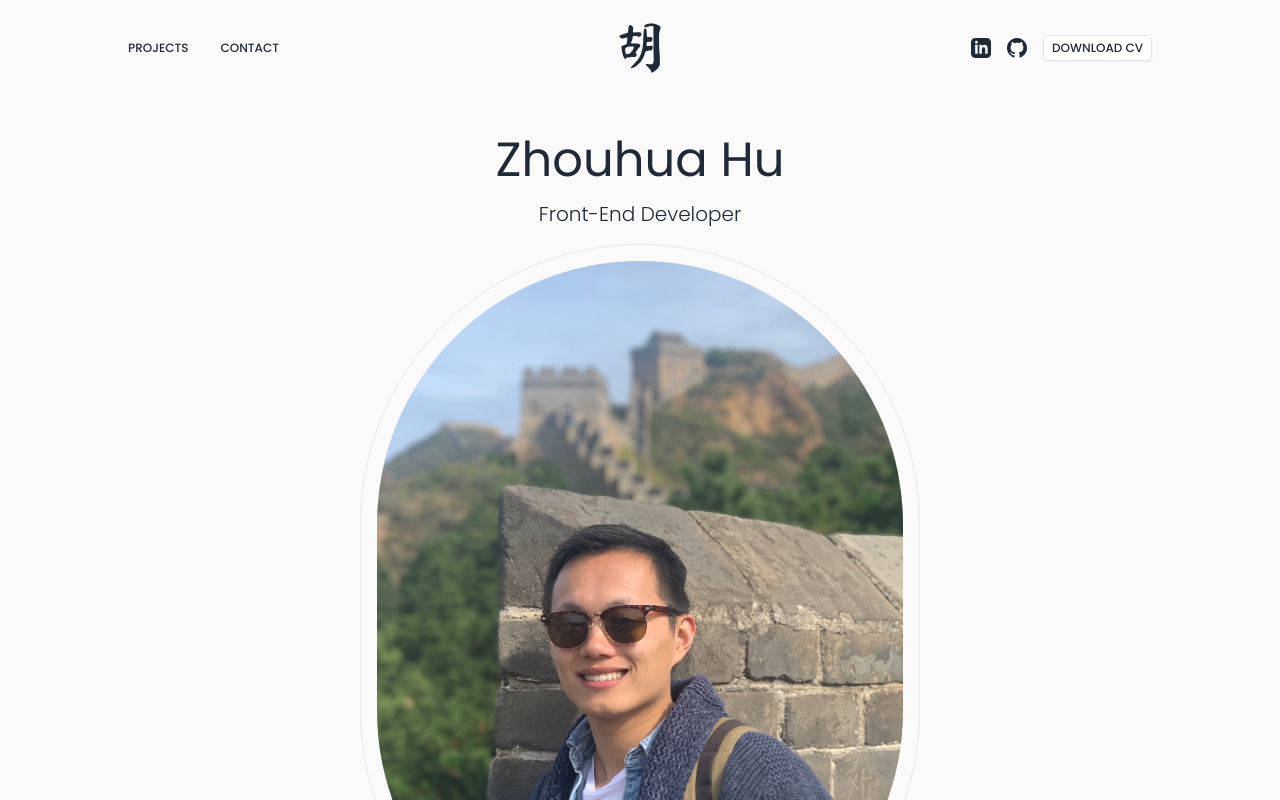
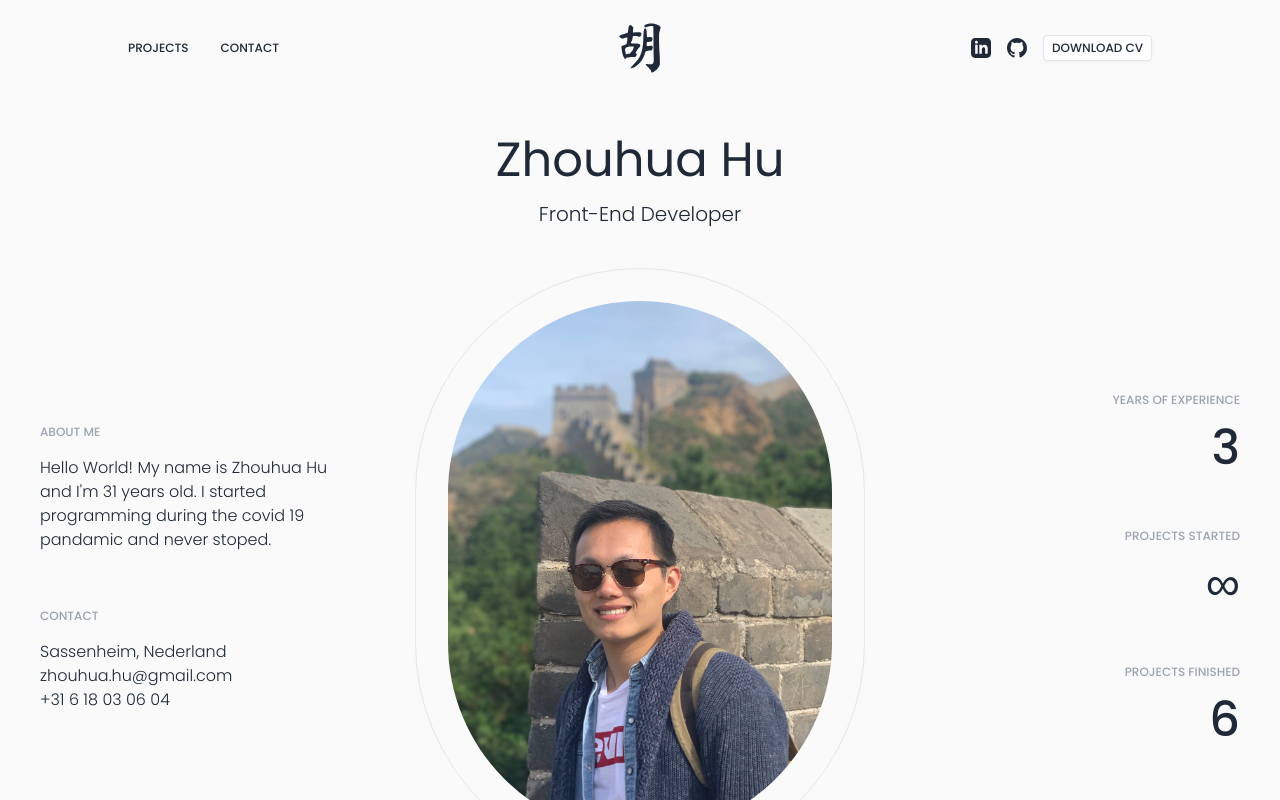
Before and after one commit to zhouhuahu91/profile, a Next.js app: page / in a window 1280 px wide. Shown: the top 800 px of the page. Built offline with nearby package versions, Linux system fonts and the light colour scheme.

Commit message:
added about me text

```diff
--- a/pages/index.tsx
+++ b/pages/index.tsx
@@ -3,39 +3,35 @@ import type { NextPage } from "next";
 import Image from "next/image";
 // Module imports
 import Emoji from "@/components/Emoji";
+import getAge from "@/utils/getAgeFunction";
 
 const Home: NextPage = () => {
+  const subTitle: string = "font-medium text-gray-400 text-xs uppercase mb-4";
+
   return (
-    <main className="flex flex-col justify-center items-center max-w-screen-2xl mx-auto mt-10">
+    <main className="flex flex-col justify-center items-center max-w-screen-xl mx-auto mt-10">
       <div className="text-center">
         <h1 className="text-5xl mb-4 font-normal">Zhouhua Hu</h1>
         <h2 className="text-xl">Front-End Developer</h2>
       </div>
-      <div className="flex justify-between items-center flex-col w-full p-4">
-        {/* <div className="flex flex-col w-1/4 space-y-14">
+      <div className="flex justify-between items-center flex-col sm:flex-row w-full p-10">
+        <div className="flex flex-col w-1/4 space-y-14">
           <div className="flex flex-col">
-            <h3 className="font-medium text-gray-400 text-xs uppercase mb-4">
-              About me
-            </h3>
-            <p>
-              Lorem ipsum dolor sit amet consectetur adipisicing elit. Sapiente
-              accusamus deserunt voluptatem quos eveniet optio ex, a dolorum
-              reprehenderit adipisci cum est numquam aperiam beatae sit animi
-              officiis voluptatum iste.
-            </p>
+            <h3 className={subTitle}>About me</h3>
+            <p>{`Hello World! My name is Zhouhua Hu and I'm ${getAge(
+              "April 28, 1991"
+            )} years old. I started programming during the covid 19 pandamic and never stoped.`}</p>
           </div>
           <div className="flex flex-col">
-            <h3 className="font-medium text-gray-400 text-xs uppercase mb-4">
-              contact
-            </h3>
+            <h3 className={subTitle}>contact</h3>
             <span>Sassenheim, Nederland</span>
             <a href="mailto:zhouhua.hu@gmail.com">zhouhua.hu@gmail.com</a>
             <a href="tel:+31618030604">+31 6 18 03 06 04</a>
           </div>
-        </div> */}
+        </div>
         <div
           style={{ aspectRatio: "3/4" }}
-          className="p-4 flex max-w-[560px] items-center justify-center rounded-full border w-full"
+          className="p-4 sm:p-8 flex max-w-[450px] items-center justify-center rounded-full border w-full"
         >
           <div className="relative flex w-full h-full overflow-hidden rounded-full">
             <Image
@@ -43,18 +39,24 @@ const Home: NextPage = () => {
               alt="Zhouhua Hu"
               layout="fill"
               objectFit="cover"
+              priority={true}
             />
           </div>
         </div>
-        {/* <div className="flex flex-col w-1/4">
-          <h3>About me</h3>
-          <p>
-            Lorem ipsum dolor sit amet consectetur adipisicing elit. Sapiente
-            accusamus deserunt voluptatem quos eveniet optio ex, a dolorum
-            reprehenderit adipisci cum est numquam aperiam beatae sit animi
-            officiis voluptatum iste.
-          </p>
-        </div> */}
+        <div className="flex flex-col w-1/4 text-right space-y-14">
+          <div className="flex flex-col">
+            <h3 className={subTitle}>years of experience</h3>
+            <p className="text-5xl font-medium">3</p>
+          </div>
+          <div className="flex flex-col">
+            <h3 className={subTitle}>projects started</h3>
+            <p className="text-5xl font-medium">∞</p>
+          </div>
+          <div className="flex flex-col">
+            <h3 className={subTitle}>projects finished</h3>
+            <p className="text-5xl font-medium">6</p>
+          </div>
+        </div>
       </div>
     </main>
   );
--- a/tsconfig.json
+++ b/tsconfig.json
@@ -18,7 +18,8 @@
     "paths": {
       "@/components/*": ["components/*"],
       "@/hooks/*": ["hooks/*"],
-      "@/icons/*": ["components/icons/*"]
+      "@/icons/*": ["components/icons/*"],
+      "@/utils/*": ["utils/*"]
     }
   },
   "include": ["next-env.d.ts", "**/*.ts", "**/*.tsx"],
--- /dev/null
+++ b/utils/getAgeFunction.ts
@@ -0,0 +1,12 @@
+const getAge = (birthday: string): number => {
+  const today: Date = new Date();
+  const birthDate: Date = new Date(birthday);
+  let age: number = today.getFullYear() - birthDate.getFullYear();
+  const m: number = today.getMonth() - birthDate.getMonth();
+  if (m < 0 || (m === 0 && today.getDate() < birthDate.getDate())) {
+    age--;
+  }
+  return age;
+};
+
+export default getAge;
```
